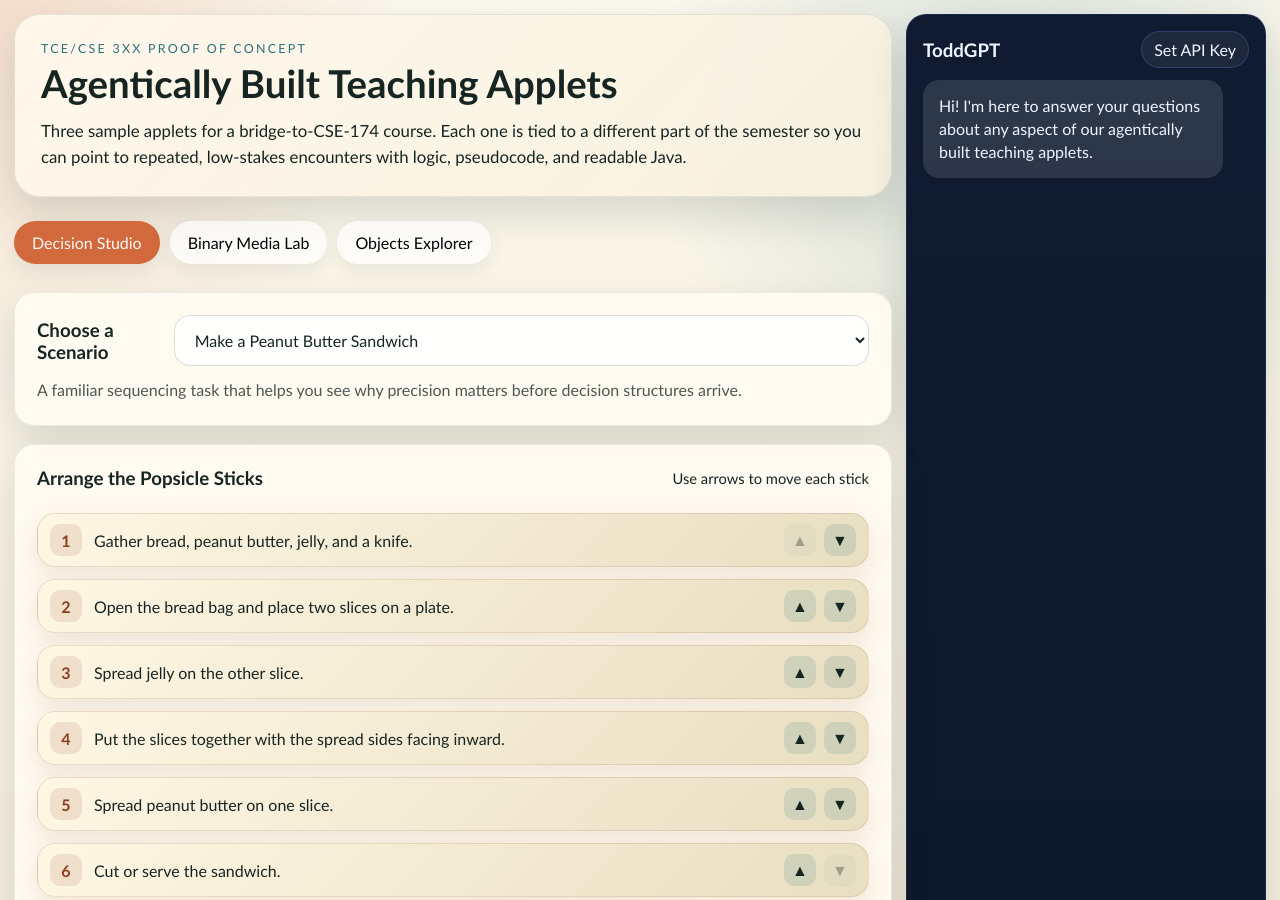
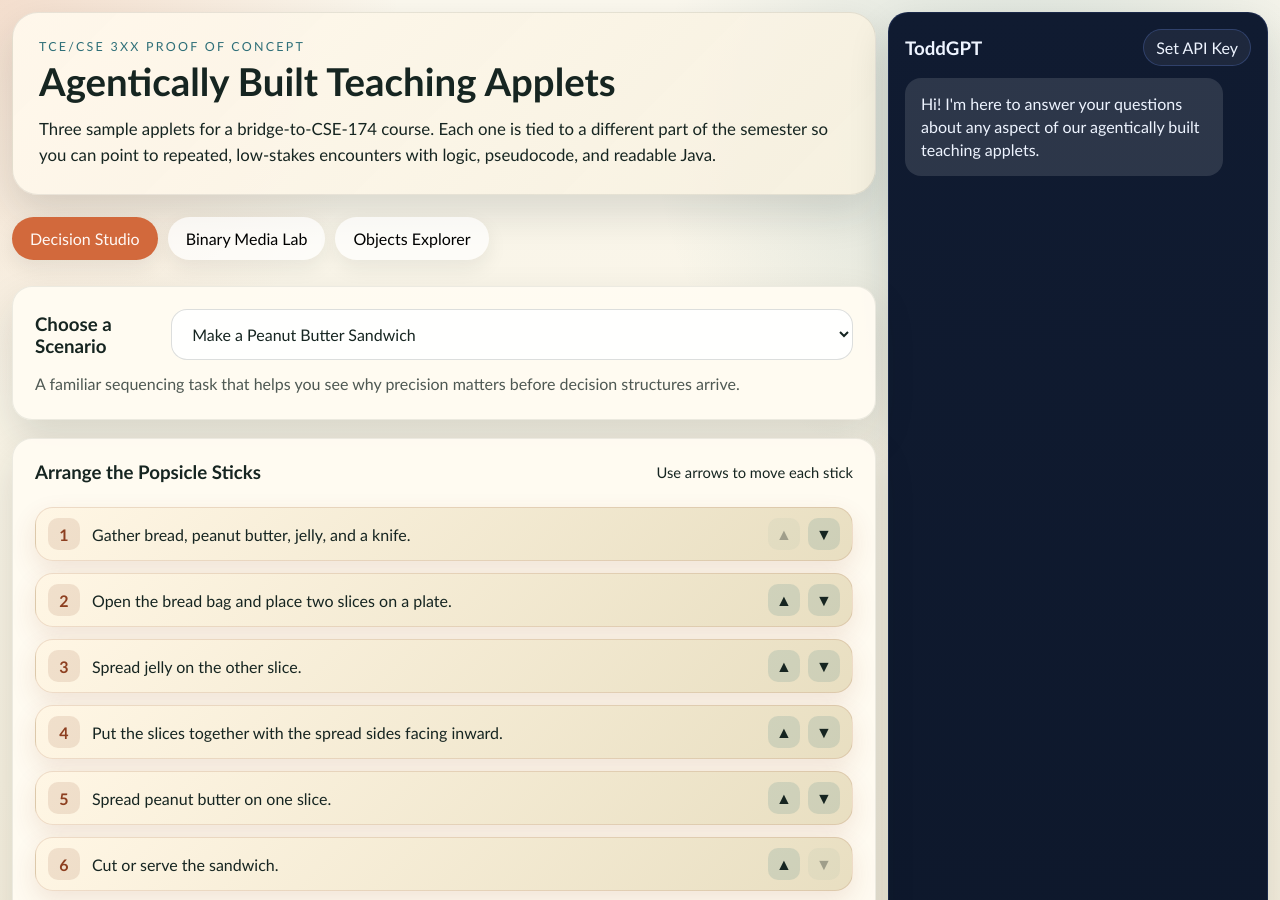
Before and after one commit to OhioMathTeacher/TCE-CS-Teaching-Applets, a plain HTML site: page index.html in a window 1280 px wide. Shown: the top 900 px of the page. Drawn offline with Linux system fonts and the light colour scheme.

Commit message:
Force viewport-width app layout

```diff
--- a/styles.css
+++ b/styles.css
@@ -17,6 +17,13 @@
   box-sizing: border-box;
 }
 
+html,
+body {
+  width: 100%;
+  min-width: 100vw;
+  overflow-x: hidden;
+}
+
 body {
   margin: 0;
   min-height: 100vh;
@@ -30,11 +37,12 @@ body {
 
 .page-shell {
   display: grid;
-  grid-template-columns: minmax(0, 1fr) 360px;
-  gap: 14px;
-  width: 100%;
+  grid-template-columns: minmax(0, calc(100vw - 404px)) 380px;
+  gap: 12px;
+  width: 100vw;
+  max-width: 100vw;
   margin: 0;
-  padding: 14px;
+  padding: 12px;
   align-items: start;
 }
 
@@ -45,6 +53,9 @@ body {
 .hero {
   grid-column: 1;
   padding: 26px;
+  width: 100%;
+  max-width: none;
+  justify-self: stretch;
   border-radius: calc(var(--radius) + 6px);
   background: linear-gradient(135deg, rgba(255, 248, 236, 0.94), rgba(246, 240, 223, 0.92));
   box-shadow: var(--shadow);
@@ -101,10 +112,15 @@ body {
   gap: 10px;
   margin: 10px 0 14px;
   grid-column: 1;
+  width: 100%;
+  justify-self: stretch;
 }
 
 main {
   grid-column: 1;
+  width: 100%;
+  max-width: none;
+  justify-self: stretch;
 }
 
 .page-shell:not(.decision-chat-active) .hero,
```
